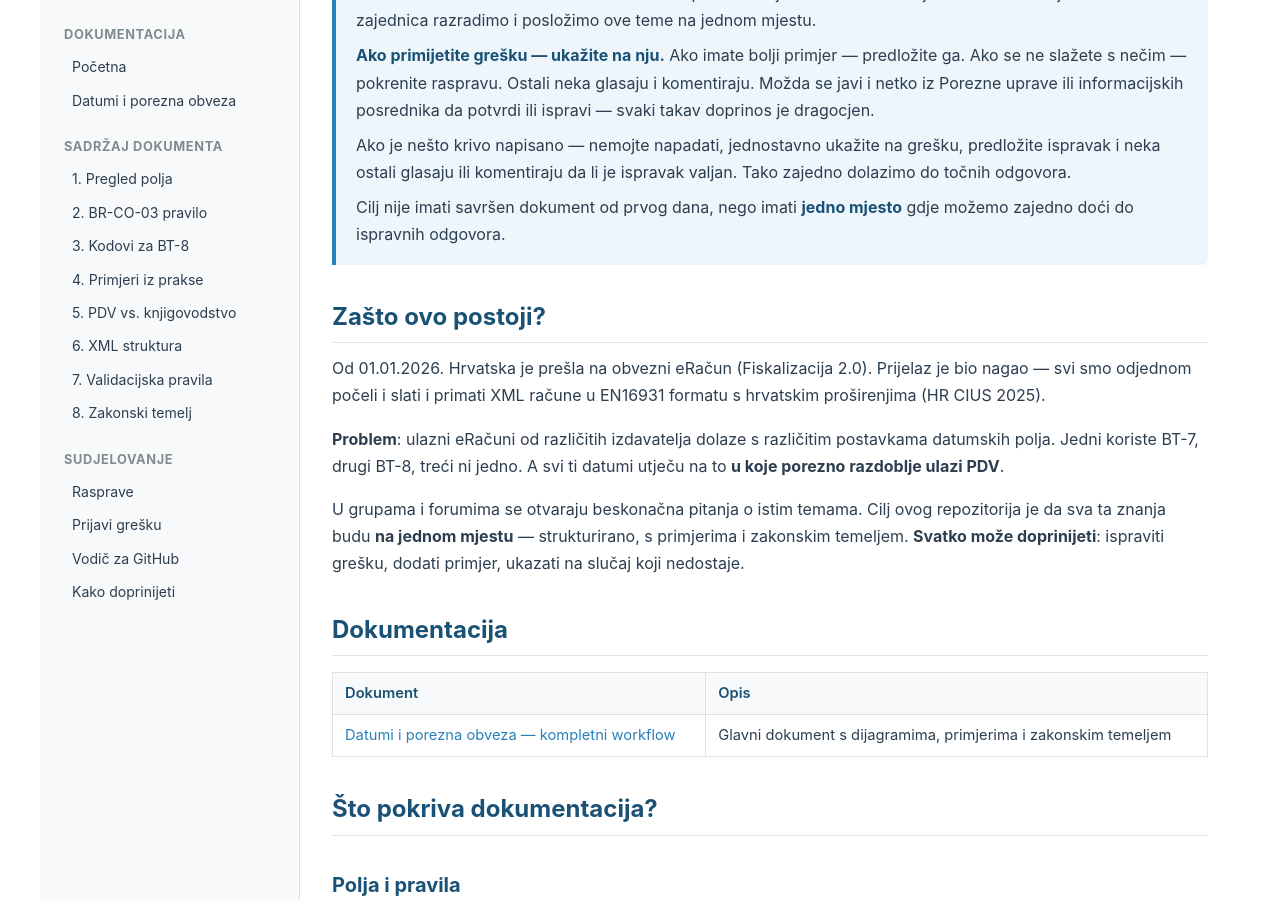
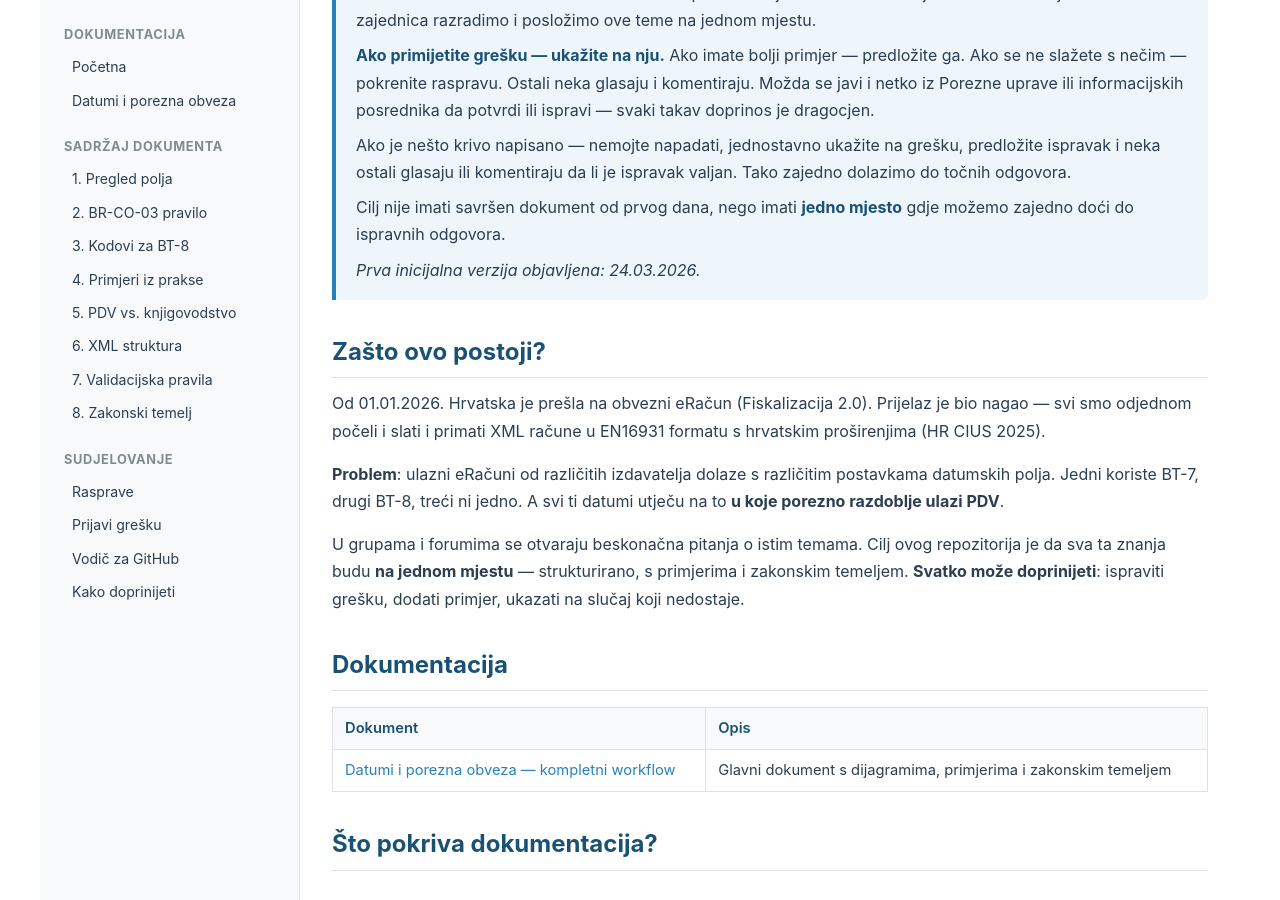
Before and after one commit to dageci/eracun-fiskalizacija-datumi, a Jekyll site: the page built from docs/index.md, in a window 1280 px wide and 900 px high, scrolled down 446 px. Built offline with Jekyll 4.4.1, drawn with Linux system fonts in a browser that asks for light colours.

Commit message:
dodan datum prve inicijalne verzije 24.03.2026

```diff
--- a/docs/index.md
+++ b/docs/index.md
@@ -14,6 +14,8 @@ title: "eRačun Hrvatska — Datumi i porezna obveza"
 > Ako je nešto krivo napisano — nemojte napadati, jednostavno ukažite na grešku, predložite ispravak i neka ostali glasaju ili komentiraju da li je ispravak valjan. Tako zajedno dolazimo do točnih odgovora.
 >
 > Cilj nije imati savršen dokument od prvog dana, nego imati **jedno mjesto** gdje možemo zajedno doći do ispravnih odgovora.
+>
+> *Prva inicijalna verzija objavljena: 24.03.2026.*
 
 ## Zašto ovo postoji?
 
```
Also changed, not shown: README.md.
